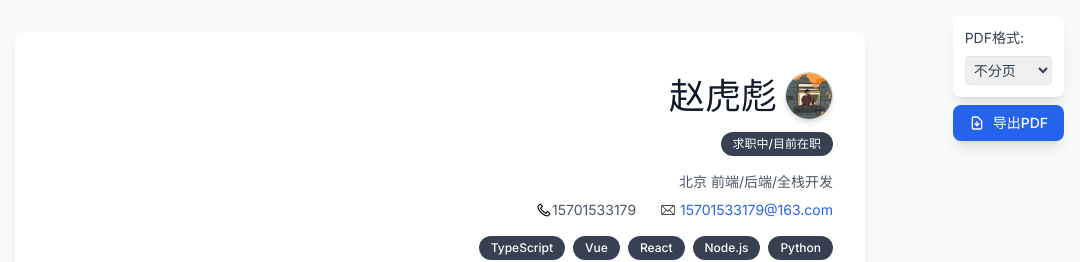
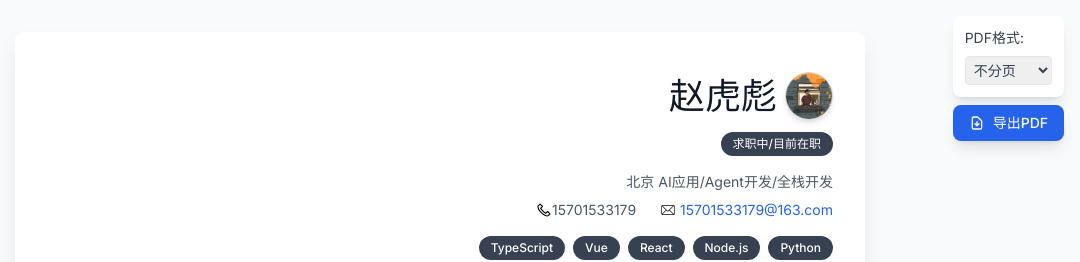
Before and after one commit to au-to/my-resume, a Vue app: page / in a window 1280 px wide. Shown: the top 262 px of the page, without its empty margins (200-1280 px from the left). Built offline with nearby package versions, Linux system fonts and the light colour scheme.

Commit message:
docs: update job title in resume

```diff
--- a/src/components/ResumeTemplate.vue
+++ b/src/components/ResumeTemplate.vue
@@ -351,7 +351,7 @@ const resumeData = ref({
     name: `${env === 'development' ? '赵虎彪' : 'Ryan'}`,
     status: '求职中/目前在职',
     location: '北京',
-    job: '前端/后端/全栈开发',
+    job: 'AI应用/Agent开发/全栈开发',
     phone: '15701533179',
     email: '15701533179@163.com',
     avatar: `${import.meta.env.BASE_URL}avator.png`
```
